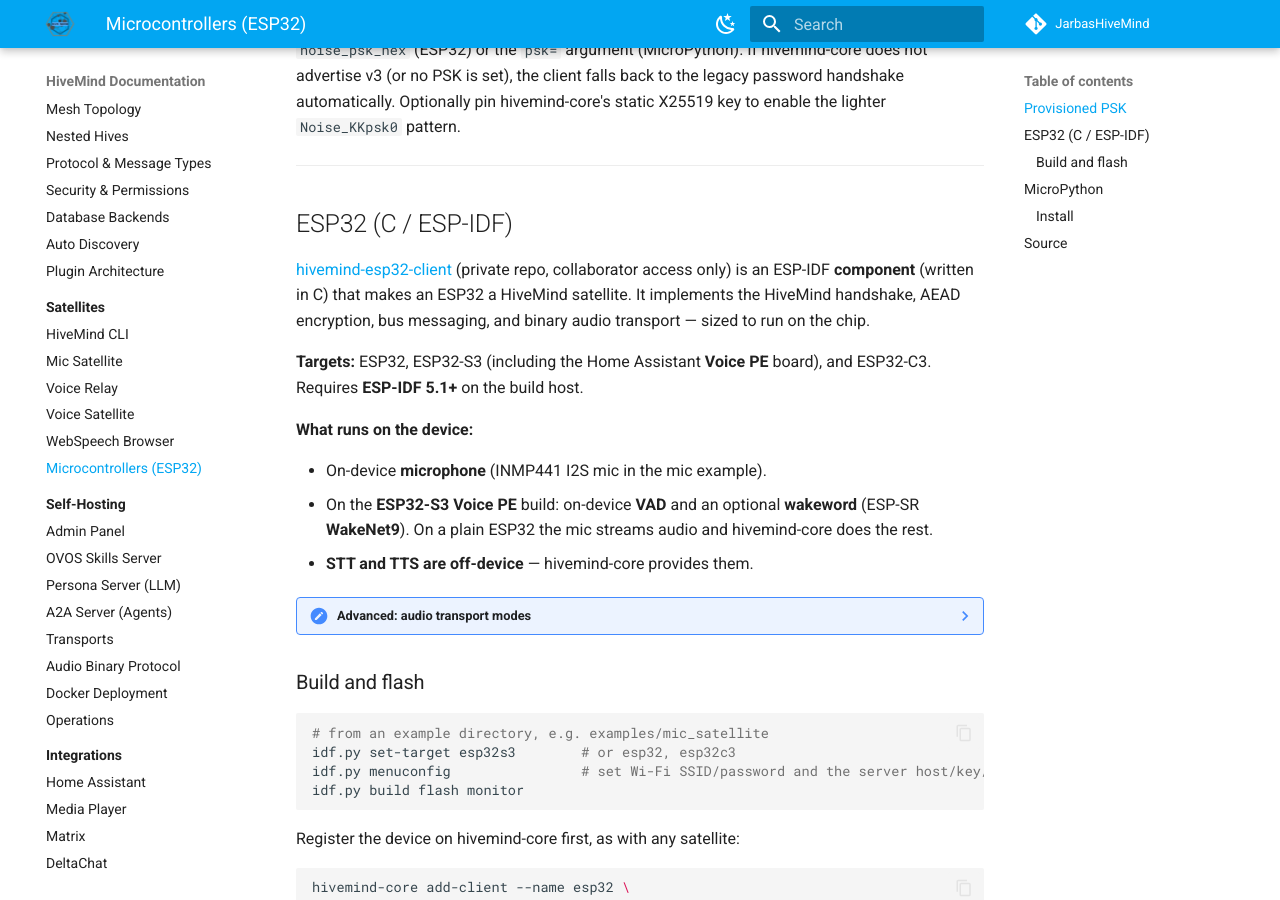
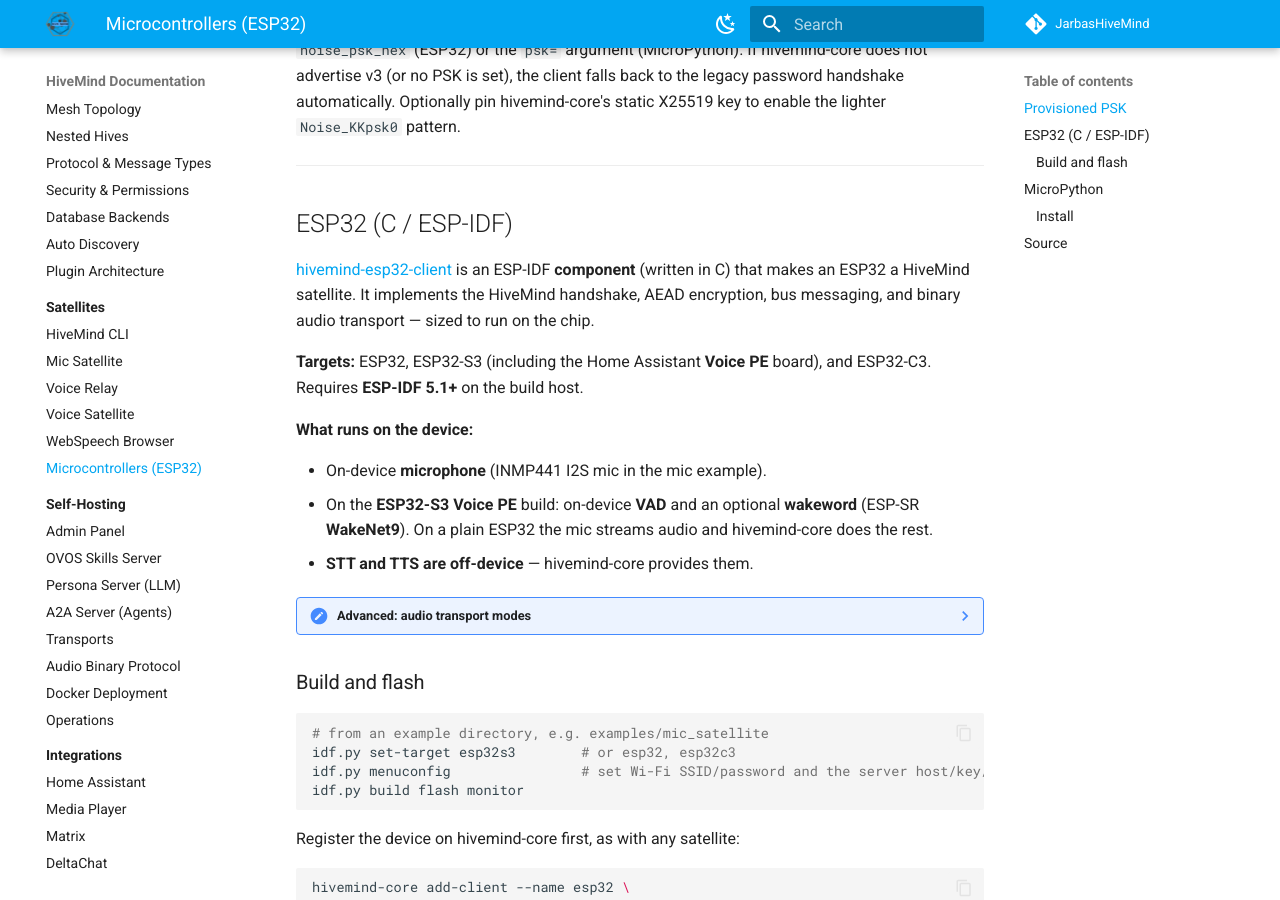
Before and after one commit to JarbasHiveMind/HiveMind-community-docs, an MkDocs documentation site: the page built from docs/satellites/microcontrollers.md, in a window 1280 px wide and 900 px high, scrolled down 1412 px. Built offline with MkDocs 1.6.1 and Material for MkDocs 9.7.7, drawn with Linux system fonts in a browser that asks for light colours.

Commit message:
fix: microcontrollers.md still had one stale private-repo mention
Missed in the prior public-flip sweep because the phrase was split
across a line wrap, evading a single-line grep. Removed.

Co-Authored-By: Claude Fable 5 <noreply@anthropic.com>

```diff
--- a/docs/satellites/microcontrollers.md
+++ b/docs/satellites/microcontrollers.md
@@ -59,8 +59,7 @@ X25519 key to enable the lighter `Noise_KKpsk0` pattern.
 
 ## ESP32 (C / ESP-IDF)
 
-[hivemind-esp32-client](https://github.com/JarbasHiveMind/hivemind-esp32-client) (private
-repo, collaborator access only) is an
+[hivemind-esp32-client](https://github.com/JarbasHiveMind/hivemind-esp32-client) is an
 ESP-IDF **component** (written in C) that makes an ESP32 a HiveMind satellite. It
 implements the HiveMind handshake, AEAD encryption, bus messaging, and binary audio
 transport — sized to run on the chip.
```
